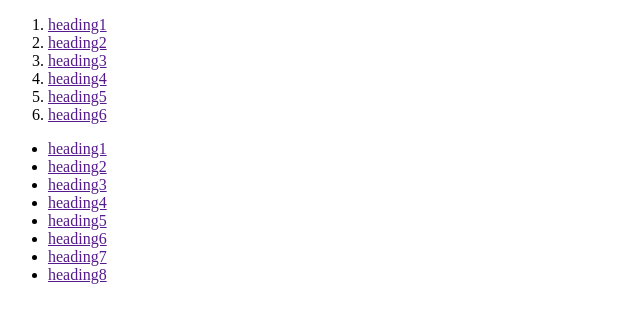
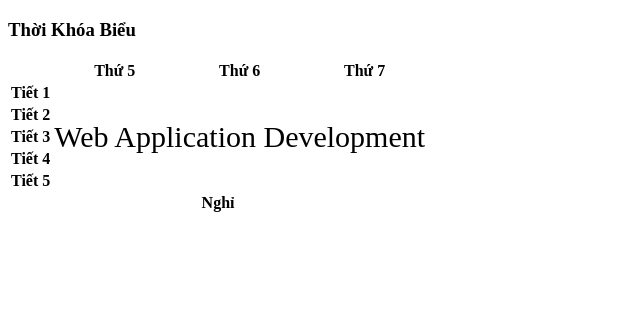
Before and after one commit to HuuHoai2002/bt-ma-nguon-mo, a plain HTML site: page index.html in a window 1280 px wide. Shown: the whole page, without its empty margins (0-640 px from the left). Drawn offline with Linux system fonts and the light colour scheme.

Commit message:
Update index.html

```diff
--- a/index.html
+++ b/index.html
@@ -119,7 +119,7 @@
     <title>Bài học phần HTML</title>
   </head>
   <body>
-    <!-- <div class="table">
+    <div class="table">
       <h3 class="heading">Thời Khóa Biểu</h3>
       <table>
         <thead></thead>
@@ -158,29 +158,6 @@
           </tr>
         </tbody>
       </table>
-    </div> -->
-    <!-- </div> -->
-
-    <ol class="list">
-      <li class="item"><a href="" class="link">heading1</a></li>
-      <li class="item"><a href="" class="link">heading2</a></li>
-      <li class="item"><a href="" class="link">heading3</a></li>
-      <li class="item"><a href="" class="link">heading4</a></li>
-      <li class="item"><a href="" class="link">heading5</a></li>
-      <li class="item"><a href="" class="link">heading6</a></li>
-    </ol>
-
-    <ul class="list">
-      <li class="item"><a href="" class="link">heading1</a></li>
-      <li class="item"><a href="" class="link">heading2</a></li>
-      <li class="item"><a href="" class="link">heading3</a></li>
-      <li class="item"><a href="" class="link">heading4</a></li>
-      <li class="item"><a href="" class="link">heading5</a></li>
-      <li class="item"><a href="" class="link">heading6</a></li>
-      <li class="item"><a href="" class="link">heading7</a></li>
-      <li class="item"><a href="" class="link">heading8</a></li>
-    </ul>
-
-    <!-- <script src="../JavaScript/app.js" type="module"></script> -->
+    </div>
   </body>
 </html>
```
